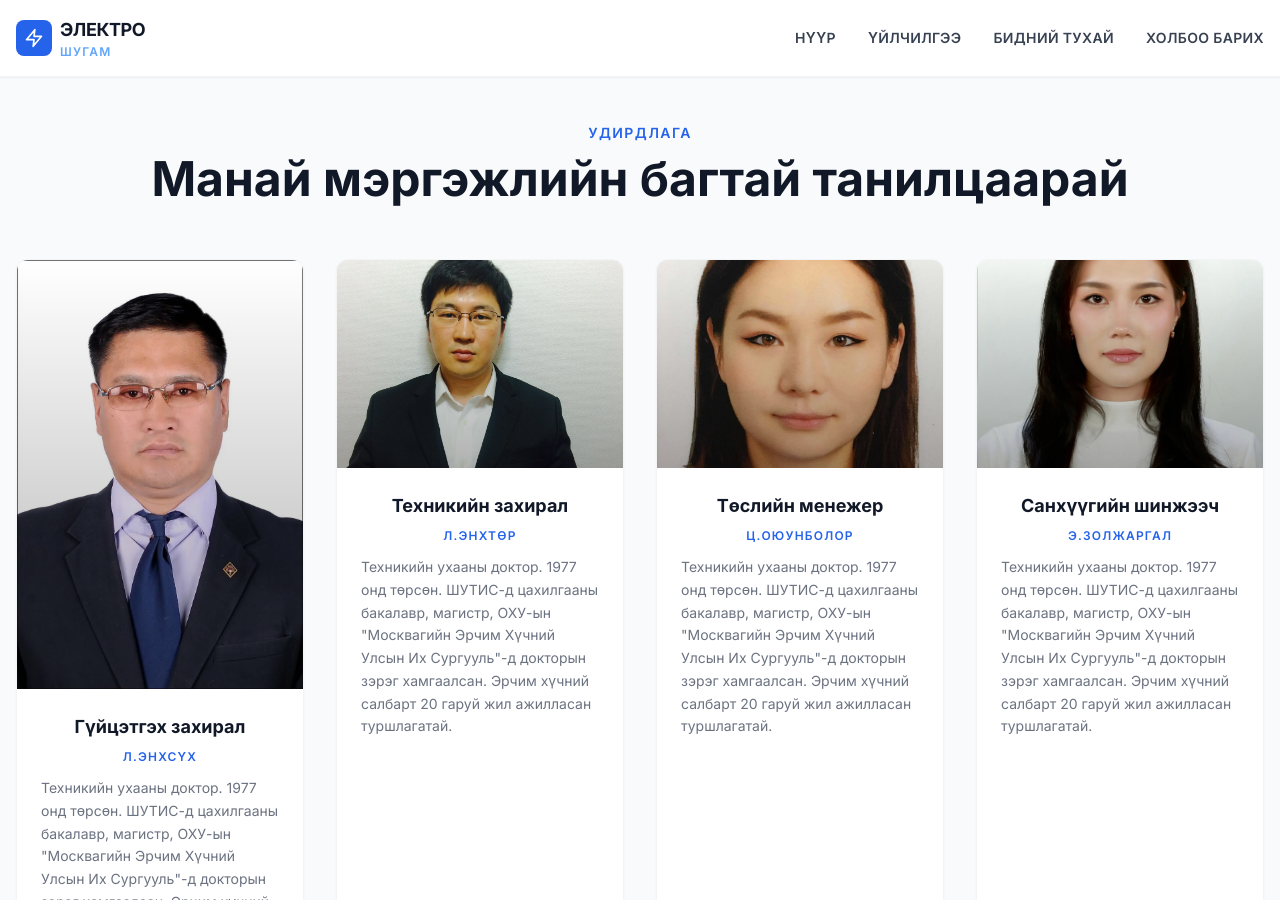
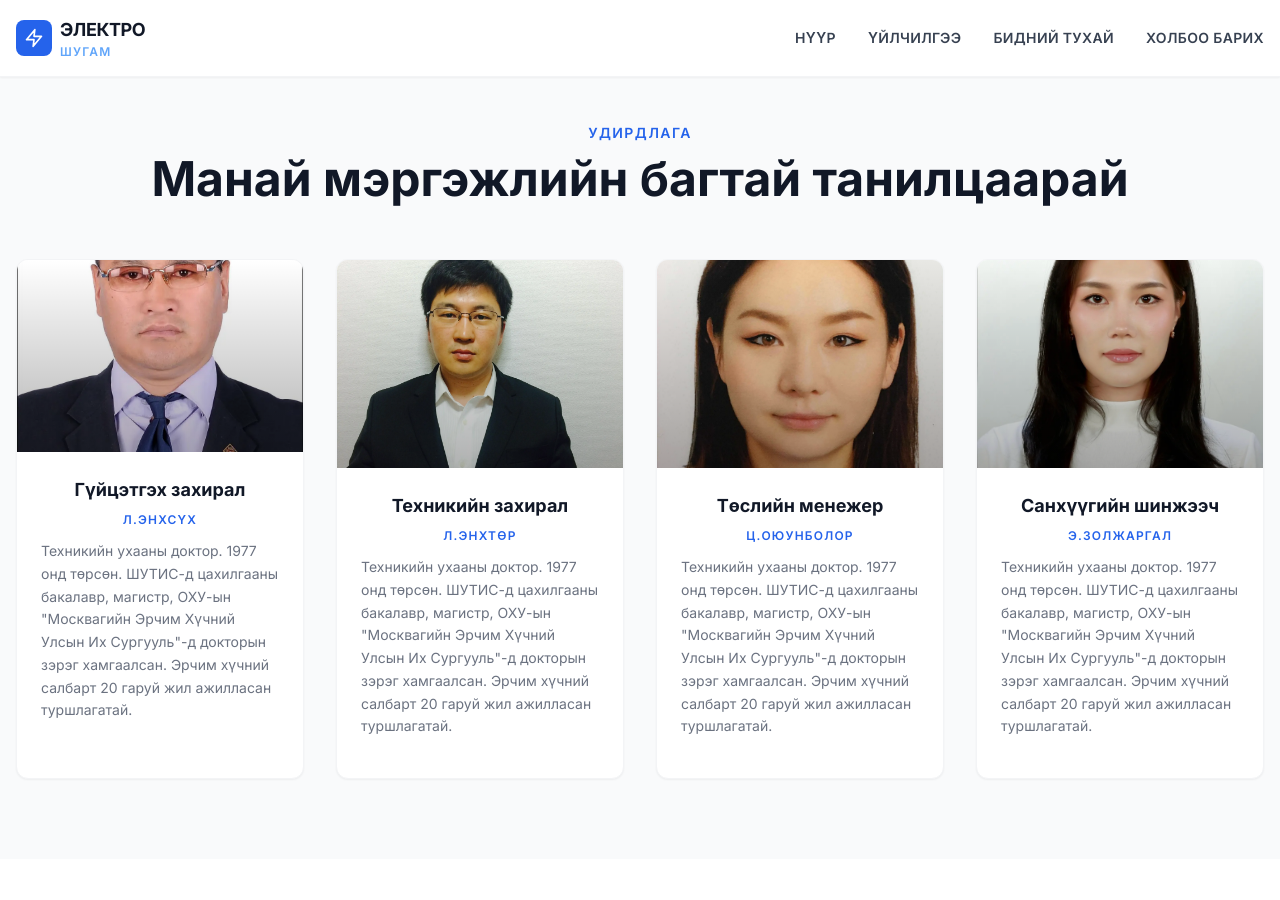
Before and after one commit to electroshugam/electroshugam_web_new, a Jekyll site: the page built from index.html, in a window 1280 px wide and 900 px high, scrolled down 3228 px. Built offline with Jekyll 4.4.1, drawn with Linux system fonts in a browser that asks for light colours; nearby versions of some CDN libraries.

Commit message:
fig update

```diff
--- a/index.html
+++ b/index.html
@@ -214,7 +214,7 @@ body_class: hero-dark
     <div class="grid grid-cols-1 md:grid-cols-2 xl:grid-cols-4 gap-8">
       <!-- Service 1 -->
       <div class="service-card group bg-white rounded-xl overflow-hidden shadow-sm hover:shadow-xl transition-all duration-300 border border-gray-100 hover:border-blue-100">
-        <div class="relative h-46 overflow-hidden">
+        <div class="relative h-48 overflow-hidden">
           <img src="{{ '/media/enkhsukh.webp' | relative_url }}" alt="Гүйцэтгэх захирал" class="service-image w-full h-full object-cover">
           <div class="absolute inset-0 bg-gradient-to-t from-black/30 to-transparent"></div>
         </div>
```
